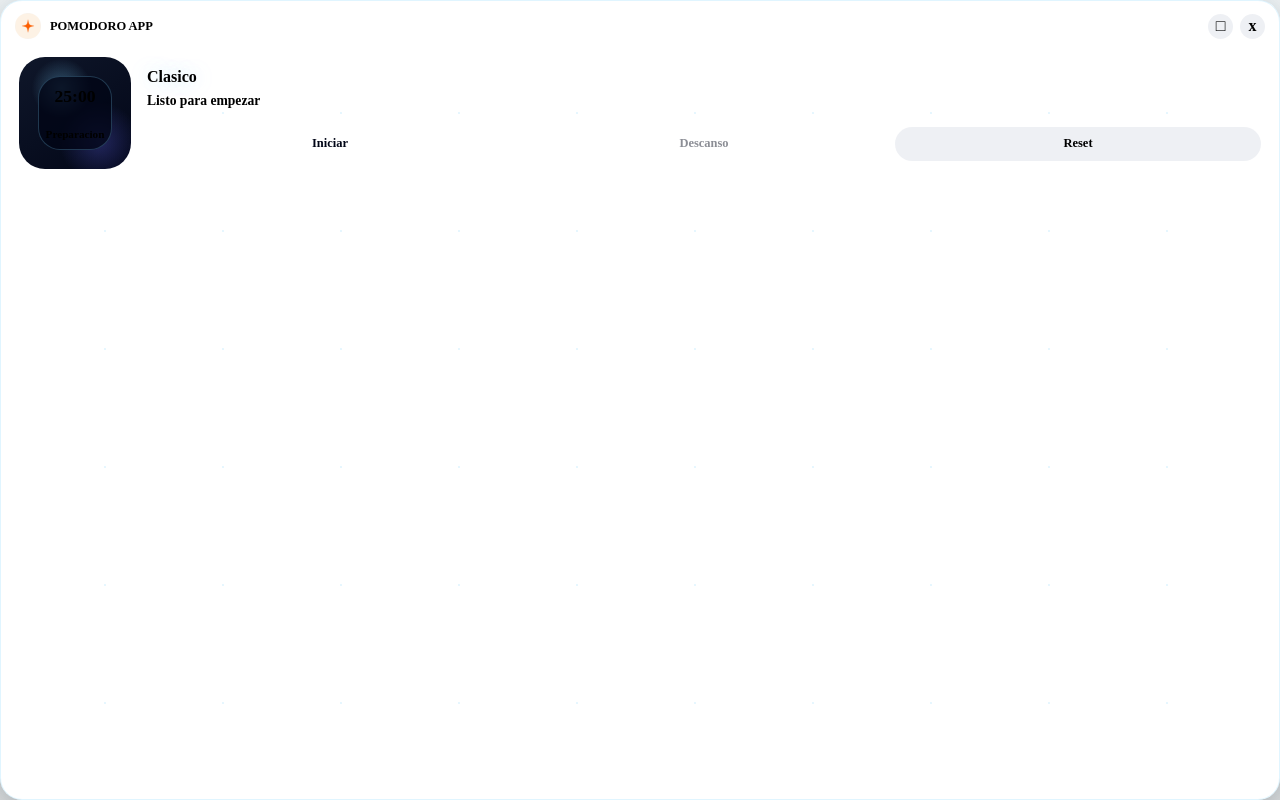
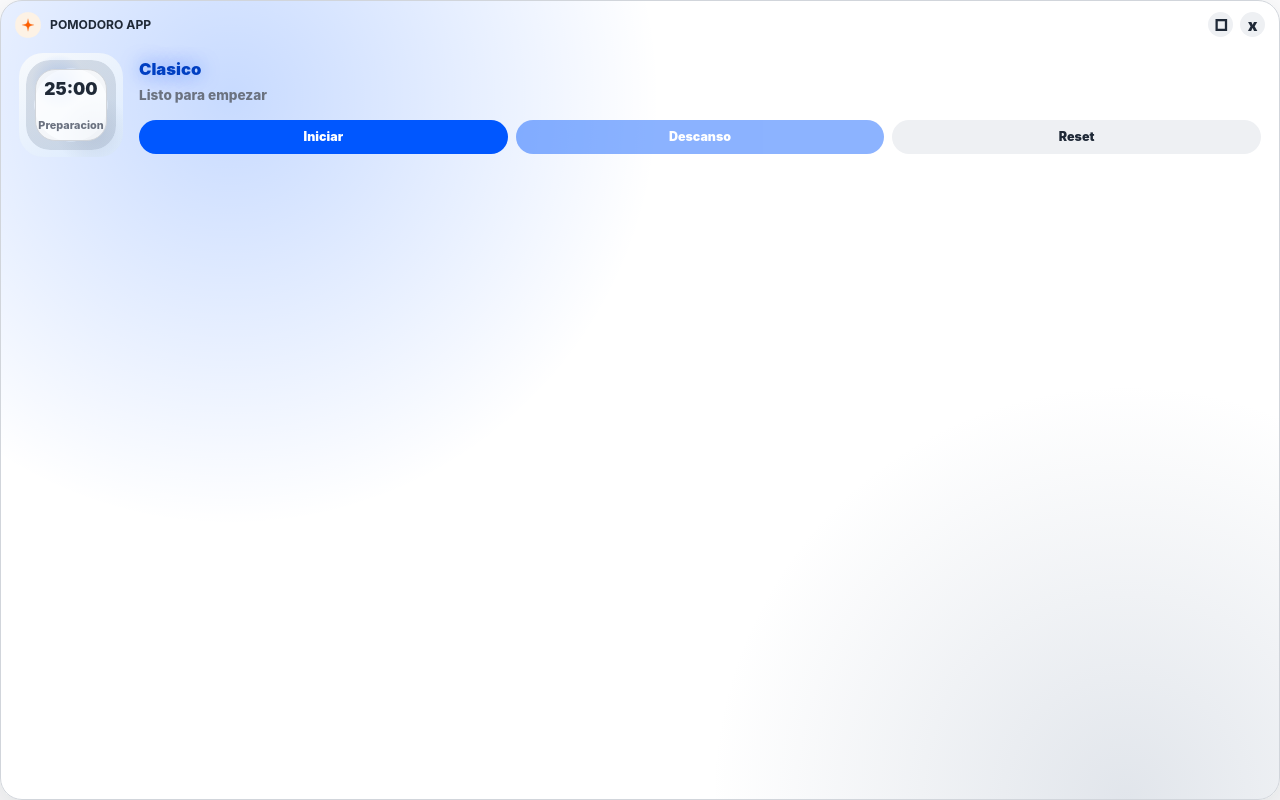
Before and after one commit to misaelr5/Pomodoro-App, an Electron app: page src/renderer/mini.html in a window 1280 px wide. Both pictures are taken after a click on the element "Clasico". Drawn offline with Linux system fonts and the light colour scheme; no server answers.

Commit message:
Fix mini window theme contrast

```diff
--- a/src/renderer/mini.css
+++ b/src/renderer/mini.css
@@ -1,190 +1,7 @@
-@keyframes pulse {
-  50% {
-    transform: scale(0.96);
-  }
-}
-
-@keyframes fadeIn {
-  from {
-    opacity: 0;
-    filter: blur(4px);
-  }
-  to {
-    opacity: 1;
-    filter: blur(0);
-  }
-}
-
-@keyframes slideInUp {
-  from {
-    opacity: 0;
-    transform: translateY(60px);
-    filter: blur(6px);
-  }
-  to {
-    opacity: 1;
-    transform: translateY(0);
-    filter: blur(0);
-  }
-}
-
-@keyframes slideInDown {
-  from {
-    opacity: 0;
-    transform: translateY(-60px);
-    filter: blur(6px);
-  }
-  to {
-    opacity: 1;
-    transform: translateY(0);
-    filter: blur(0);
-  }
-}
-
-@keyframes slideInLeft {
-  from {
-    opacity: 0;
-    transform: translateX(-80px);
-    filter: blur(6px);
-  }
-  to {
-    opacity: 1;
-    transform: translateX(0);
-    filter: blur(0);
-  }
-}
-
-@keyframes slideInRight {
-  from {
-    opacity: 0;
-    transform: translateX(80px);
-    filter: blur(6px);
-  }
-  to {
-    opacity: 1;
-    transform: translateX(0);
-    filter: blur(0);
-  }
-}
-
-@keyframes scaleIn {
-  from {
-    opacity: 0;
-    transform: scale(0.85) translateY(30px);
-    filter: blur(8px);
-  }
-  to {
-    opacity: 1;
-    transform: scale(1) translateY(0);
-    filter: blur(0);
-  }
-}
-
-@keyframes popIn {
-  0% {
-    opacity: 0;
-    transform: scale(0.5) rotate(-5deg);
-  }
-  70% {
-    transform: scale(1.05) rotate(0deg);
-  }
-  100% {
-    opacity: 1;
-    transform: scale(1) rotate(0deg);
-  }
-}
-
-@keyframes elegantFade {
-  0% {
-    opacity: 0;
-    transform: translateY(20px) scaleY(0.8);
-  }
-  50% {
-    opacity: 0.6;
-  }
-  100% {
-    opacity: 1;
-    transform: translateY(0) scaleY(1);
-  }
-}
-
-@keyframes float {
-  0%, 100% {
-    transform: translateY(0px);
-  }
-  50% {
-    transform: translateY(-15px);
-  }
-}
-
-/* Clases de utilidad - Premium Quality */
-.animate-fade-in {
-  animation: fadeIn 0.8s cubic-bezier(0.25, 0.46, 0.45, 0.94);
-}
-
-.animate-slide-up {
-  animation: slideInUp 1s cubic-bezier(0.34, 1.56, 0.64, 1);
-}
-
-.animate-slide-down {
-  animation: slideInDown 1s cubic-bezier(0.34, 1.56, 0.64, 1);
-}
-
-.animate-slide-left {
-  animation: slideInLeft 1.1s cubic-bezier(0.34, 1.56, 0.64, 1);
-}
-
-.animate-slide-right {
-  animation: slideInRight 1.1s cubic-bezier(0.34, 1.56, 0.64, 1);
-}
-
-.animate-scale-in {
-  animation: scaleIn 0.9s cubic-bezier(0.34, 1.56, 0.64, 1);
-}
-
-.animate-pop-in {
-  animation: popIn 0.6s cubic-bezier(0.34, 1.56, 0.64, 1);
-}
-
-.animate-elegant-fade {
-  animation: elegantFade 1.2s cubic-bezier(0.25, 0.46, 0.45, 0.94);
-}
-
-.animate-float {
-  animation: float 6s ease-in-out infinite;
-}
-
-/* Delays para stagger effect */
-.delay-75 {
-  animation-delay: 0.075s;
-}
-
-.delay-100 {
-  animation-delay: 0.15s;
-}
-
-.delay-150 {
-  animation-delay: 0.2s;
-}
-
-.delay-200 {
-  animation-delay: 0.3s;
-}
-
-.delay-300 {
-  animation-delay: 0.4s;
-}
-
-.delay-400 {
-  animation-delay: 0.5s;
-}
-
-.delay-500 {
-  animation-delay: 0.6s;
-}
-
-.delay-600 {
-  animation-delay: 0.7s;
+:root {
+  font-family:
+    Inter, ui-sans-serif, system-ui, -apple-system, BlinkMacSystemFont, "Segoe UI",
+    sans-serif;
 }
 
 * {
@@ -200,28 +17,58 @@ body {
   background: transparent;
 }
 
+body {
+  --blue: #0057ff;
+  --blue-strong: #003fc2;
+  --ink: #1f2937;
+  --muted: #6b7280;
+  --line: #d1d5db;
+  --panel: rgba(255, 255, 255, 0.96);
+  --soft: #eef0f3;
+  --cover-a: rgba(0, 87, 255, 0.22);
+  --cover-b: rgba(148, 163, 184, 0.28);
+  --cover-base: linear-gradient(145deg, #f8fafc, #dbeafe);
+  --inner: rgba(255, 255, 255, 0.78);
+  --shadow: 0 20px 70px rgba(17, 24, 39, 0.2);
+  color: var(--ink);
+}
+
+body[data-theme="space"] {
+  --blue: #7dd3fc;
+  --blue-strong: #38bdf8;
+  --ink: #e5f3ff;
+  --muted: #9fb2c8;
+  --line: rgba(125, 211, 252, 0.24);
+  --panel: rgba(2, 6, 23, 0.94);
+  --soft: rgba(148, 163, 184, 0.16);
+  --cover-a: rgba(125, 211, 252, 0.34);
+  --cover-b: rgba(99, 102, 241, 0.3);
+  --cover-base: linear-gradient(145deg, #0f172a, #020617);
+  --inner: rgba(2, 6, 23, 0.78);
+  --shadow: 0 26px 90px rgba(0, 0, 0, 0.5), 0 0 42px rgba(56, 189, 248, 0.14);
+}
+
 button {
   border: 0;
   font: inherit;
 }
 
 .mini-shell {
+  position: relative;
   width: 100vw;
   height: 100vh;
   overflow: hidden;
-  border: 1px solid rgba(125, 211, 252, 0.24);
+  border: 1px solid var(--line);
   border-radius: 22px;
   background:
-    radial-gradient(circle at 18% 12%, rgba(125, 211, 252, 0.2), transparent 32%),
-    radial-gradient(circle at 88% 100%, rgba(99, 102, 241, 0.18), transparent 28%),
+    radial-gradient(circle at 18% 12%, var(--cover-a), transparent 34%),
+    radial-gradient(circle at 88% 100%, var(--cover-b), transparent 30%),
     var(--panel);
   color: var(--ink);
-  box-shadow:
-    0 26px 90px rgba(0, 0, 0, 0.5),
-    0 0 42px rgba(56, 189, 248, 0.14);
+  box-shadow: var(--shadow);
 }
 
-.mini-shell::before {
+body[data-theme="space"] .mini-shell::before {
   content: "";
   position: absolute;
   inset: 0;
@@ -241,8 +88,8 @@ button {
   display: flex;
   align-items: center;
   justify-content: space-between;
-  min-height: 46px;
-  padding: 10px 14px 6px;
+  min-height: 42px;
+  padding: 9px 14px 4px;
   -webkit-app-region: drag;
 }
 
@@ -250,7 +97,10 @@ button {
   display: inline-flex;
   align-items: center;
   gap: 9px;
-  font-size: 0.78rem;
+  max-width: 245px;
+  color: var(--ink);
+  font-size: 0.76rem;
+  font-weight: 900;
   text-transform: uppercase;
 }
 
@@ -272,15 +122,15 @@ button {
   width: 25px;
   height: 25px;
   border-radius: 999px;
-  background: rgba(148, 163, 184, 0.16);
-  color: var(--muted);
+  background: var(--soft);
+  color: var(--ink);
   cursor: pointer;
   font-weight: 900;
 }
 
 .mini-body {
   display: grid;
-  grid-template-columns: 112px minmax(0, 1fr);
+  grid-template-columns: 104px minmax(0, 1fr);
   gap: 16px;
   padding: 10px 18px 18px;
 }
@@ -290,13 +140,13 @@ button {
   position: relative;
   display: grid;
   place-items: center;
-  width: 112px;
+  width: 104px;
   aspect-ratio: 1;
-  border-radius: 26px;
+  border-radius: 24px;
   background:
-    radial-gradient(circle at 38% 28%, rgba(125, 211, 252, 0.34), transparent 28%),
-    radial-gradient(circle at 72% 76%, rgba(99, 102, 241, 0.3), transparent 34%),
-    linear-gradient(145deg, #0f172a, #020617);
+    radial-gradient(circle at 38% 28%, var(--cover-a), transparent 28%),
+    radial-gradient(circle at 72% 76%, var(--cover-b), transparent 34%),
+    var(--cover-base);
 }
 
 .cover::before {
@@ -304,7 +154,7 @@ button {
   position: absolute;
   inset: 7px;
   border-radius: inherit;
-  background: conic-gradient(var(--blue) var(--progress), rgba(30, 41, 59, 0.78) 0deg);
+  background: conic-gradient(var(--blue) var(--progress), rgba(148, 163, 184, 0.32) 0deg);
   mask: radial-gradient(circle, transparent 57%, #000 58%);
 }
 
@@ -317,21 +167,23 @@ button {
   display: grid;
   place-items: center;
   gap: 3px;
-  width: 74px;
-  height: 74px;
-  border: 1px solid rgba(125, 211, 252, 0.24);
-  border-radius: 22px;
-  background: rgba(2, 6, 23, 0.78);
+  width: 72px;
+  height: 72px;
+  border: 1px solid var(--line);
+  border-radius: 20px;
+  background: var(--inner);
 }
 
 .cover strong {
-  font-size: 1.1rem;
+  color: var(--ink);
+  font-size: 1.08rem;
+  font-weight: 900;
 }
 
 .cover span {
   color: var(--muted);
-  font-size: 0.7rem;
-  font-weight: 800;
+  font-size: 0.68rem;
+  font-weight: 850;
 }
 
 .info {
@@ -340,8 +192,10 @@ button {
 }
 
 h1 {
-  margin: 0 0 4px;
-  font-size: 1rem;
+  margin: 0 0 5px;
+  color: var(--ink);
+  font-size: 1.04rem;
+  font-weight: 900;
 }
 
 .mode-picker {
@@ -349,20 +203,20 @@ h1 {
   max-width: 100%;
   cursor: pointer;
   border-radius: 999px;
-  padding: 2px 8px 3px 0;
+  padding: 2px 10px 3px 0;
 }
 
 .mode-picker[data-armed="true"] {
-  color: var(--blue);
-  text-shadow: 0 0 18px rgba(125, 211, 252, 0.38);
+  color: var(--blue-strong);
+  text-shadow: 0 0 18px color-mix(in srgb, var(--blue) 50%, transparent);
 }
 
 p {
-  margin: 0 0 18px;
+  margin: 0 0 17px;
   overflow: hidden;
   color: var(--muted);
   font-size: 0.85rem;
-  font-weight: 750;
+  font-weight: 800;
   text-overflow: ellipsis;
   white-space: nowrap;
 }
@@ -376,7 +230,7 @@ p {
 .controls button {
   min-height: 34px;
   border-radius: 999px;
-  background: rgba(148, 163, 184, 0.16);
+  background: var(--soft);
   color: var(--ink);
   cursor: pointer;
   font-size: 0.78rem;
@@ -389,6 +243,11 @@ p {
   color: #020617;
 }
 
+body:not([data-theme="space"]) .controls button:first-child,
+body:not([data-theme="space"]) .controls button:nth-child(2) {
+  color: #ffffff;
+}
+
 button:disabled {
   cursor: not-allowed;
   opacity: 0.45;
--- a/src/renderer/mini.js
+++ b/src/renderer/mini.js
@@ -16,6 +16,7 @@ let modePickerArmed = false;
 
 function applySnapshot(snapshot) {
   if (!snapshot) return;
+  document.body.dataset.theme = snapshot.theme === "space" ? "space" : "light";
   elements.time.textContent = snapshot.time;
   elements.phase.textContent = snapshot.phase;
   elements.mode.textContent = snapshot.mode;
--- a/src/renderer/renderer.js
+++ b/src/renderer/renderer.js
@@ -295,6 +295,7 @@ function toggleTheme() {
   currentTheme = elements.themeToggle.checked ? "space" : "light";
   localStorage.setItem(THEME_KEY, currentTheme);
   applyTheme();
+  render();
 }
 
 function applySettings() {
@@ -780,7 +781,8 @@ function sendMiniSnapshot({ mode, isRunning, isSetup, isComplete, isFocus }) {
     playPauseLabel: getMiniPlayPauseLabel(isRunning, isSetup, isComplete),
     nextLabel: shouldUseLongBreak() ? "Largo" : "Descanso",
     canStartBreak: isFocus && !isRunning && state.remainingSeconds === 0,
-    canChangeMode: !isRunning && !isFocus && state.phase !== "break"
+    canChangeMode: !isRunning && !isFocus && state.phase !== "break",
+    theme: currentTheme
   });
 }
 
```
